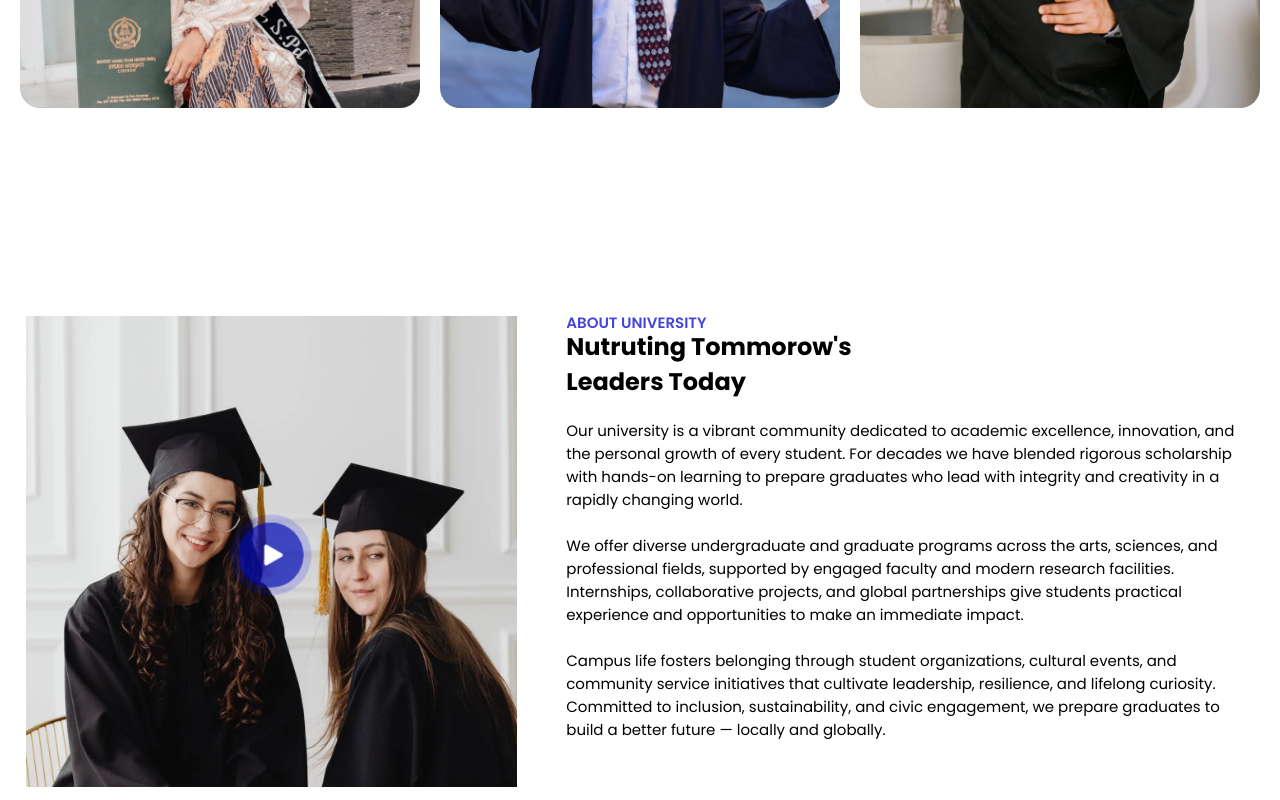
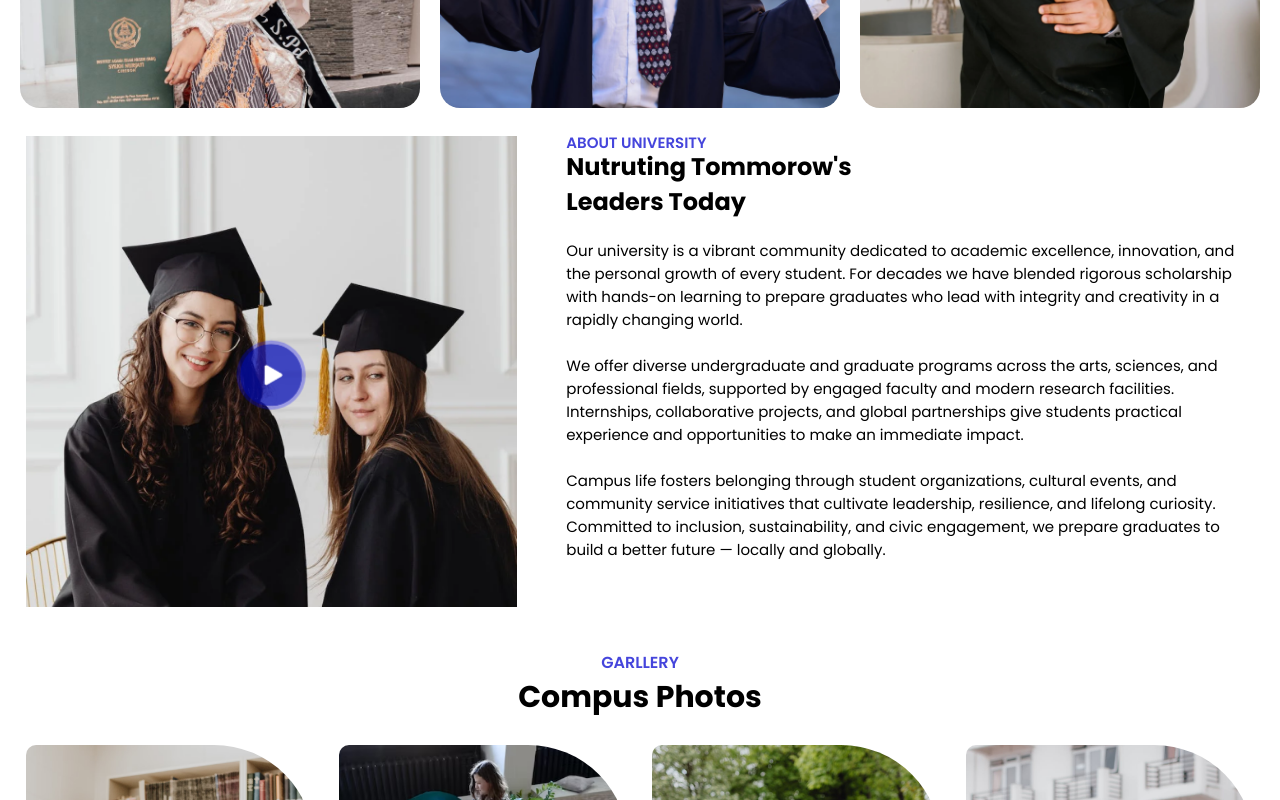
Before and after one commit to mohaproprog/udusity-uni-, a React (Vite) app: page / in a window 1280 px wide. Shown: the part 1300-2100 px from the top of the page. Built offline with nearby package versions, Linux system fonts and the light colour scheme; a web font is replaced by a local one.

Commit message:
trying to fix the gap

```diff
--- a/src/Components/about/about.css
+++ b/src/Components/about/about.css
@@ -1,7 +1,7 @@
 .about{
     display: flex;
     gap: 4%;
-    margin-top: 50px;
+    margin-top: -130px;
 }
 
 .about .aboutLeft{
```
